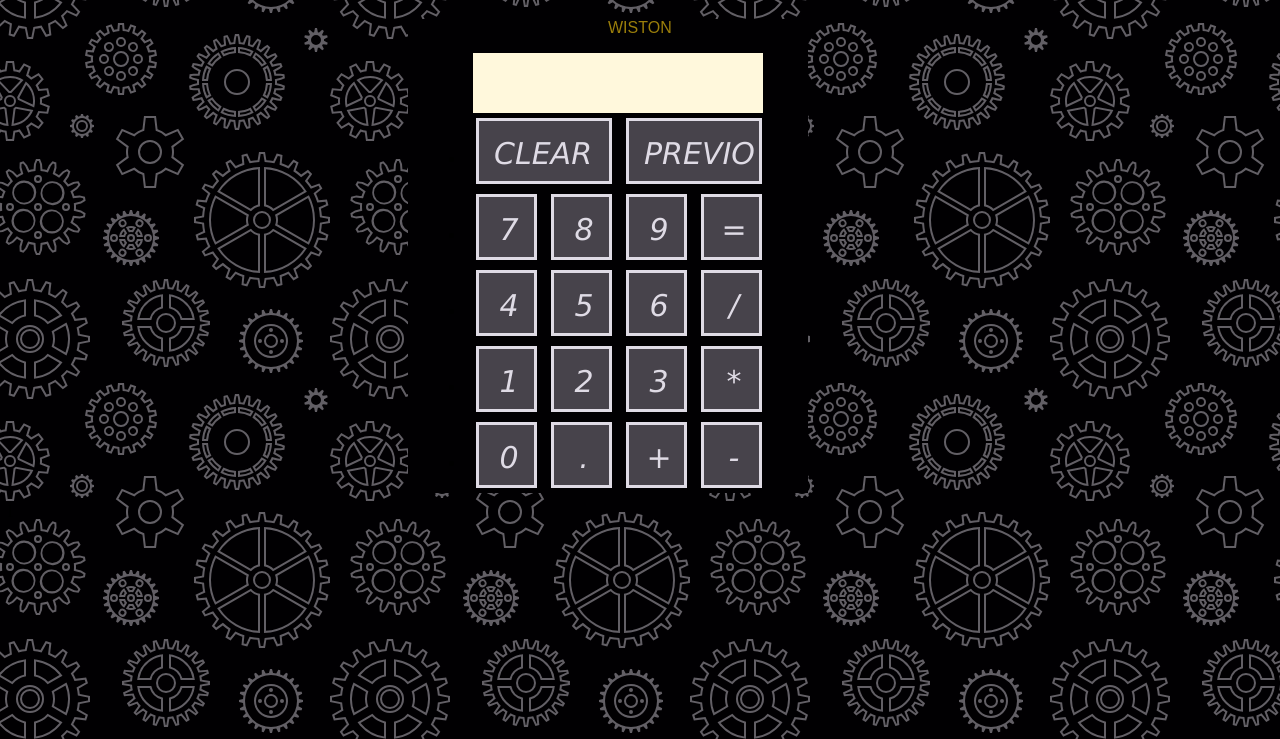
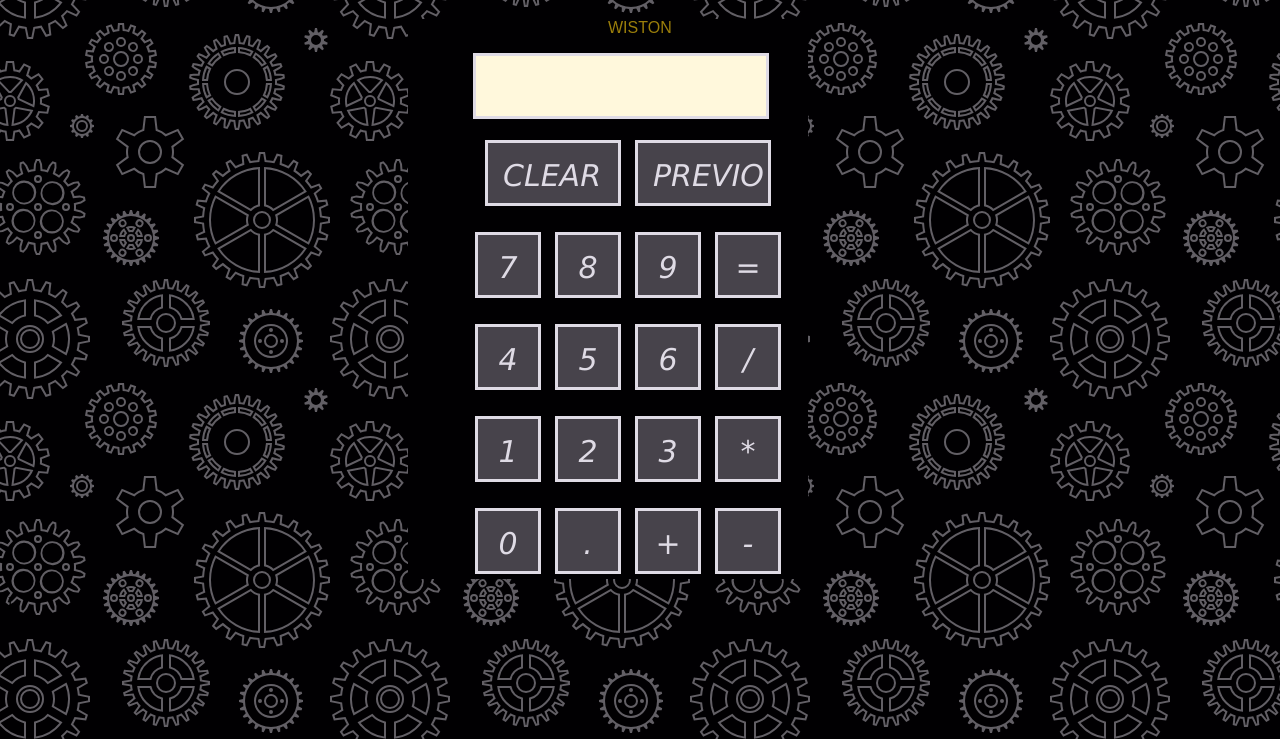
Before and after one commit to Wiston-g/calculadora-2, a website: page index.html in a window 1280 px wide. Shown: the part 61-800 px from the top of the page. Drawn offline with Linux system fonts and the light colour scheme.

Commit message:
correciones

```diff
--- a/funtion/operaciones.js
+++ b/funtion/operaciones.js
@@ -20,3 +20,5 @@
 
 
 //clicks
+
+alert(document.getElementById("0").innerHTML("0"));
--- a/index.html
+++ b/index.html
@@ -11,41 +11,41 @@
 
     <div class="fondo">
         <p>WISTON</p>
-        <ul class="view" id="resultado"></ul>
+        <li class="view" id="resultado"></li>
 
 
-        <li class="clear">
-            <ul id="C">CLEAR</ul>
-            <ul id="r">PREVIO</ul>
-        </li>
+        <ul class="clear">
+            <li id="C">CLEAR</li>
+            <li id="r">PREVIO</li>
+        </ul>
 
-        <li class="botones">
-            <ul id="7">7</ul>
-            <ul id="8">8</ul>
-            <ul id="9">9</ul>
-            <ul id="igual">=</ul>
-        </li>
+        <ul class="botones">
+            <li id="7">7</li>
+            <li id="8">8</li>
+            <li id="9">9</li>
+            <li id="igual">=</li>
+        </ul>
 
-        <li class="botones">
-            <ul id="4">4</ul>
-            <ul id="5">5</ul>
-            <ul id="6">6</ul>
-            <ul id="dividir">/</ul>
-        </li>
+        <ul class="botones">
+            <li id="4">4</li>
+            <li id="5">5</li>
+            <li id="6">6</li>
+            <li id="dividir">/</li>
+        </ul>
 
-        <li class="botones">
-            <ul id="1">1</ul>
-            <ul id="2">2</ul>
-            <ul id="3">3</ul>
-            <ul id="multiplicar">*</ul>
-        </li>
+        <ul class="botones">
+            <li id="1">1</li>
+            <li id="2">2</li>
+            <li id="3">3</li>
+            <li id="multiplicar">*</li>
+        </ul>
 
-        <li class="botones">
-            <ul id="0">0</ul>
-            <ul id="punto">.</ul>
-            <ul id="sumar">+</ul>
-            <ul id="restar">-</ul>
-        </li>
+        <ul class="botones">
+            <li id="0">0</li>
+            <li id="punto">.</li>
+            <li id="sumar">+</li>
+            <li id="restar">-</li>
+        </ul>
 
     </div>
 
```
Also changed, not shown: css/style.css.
